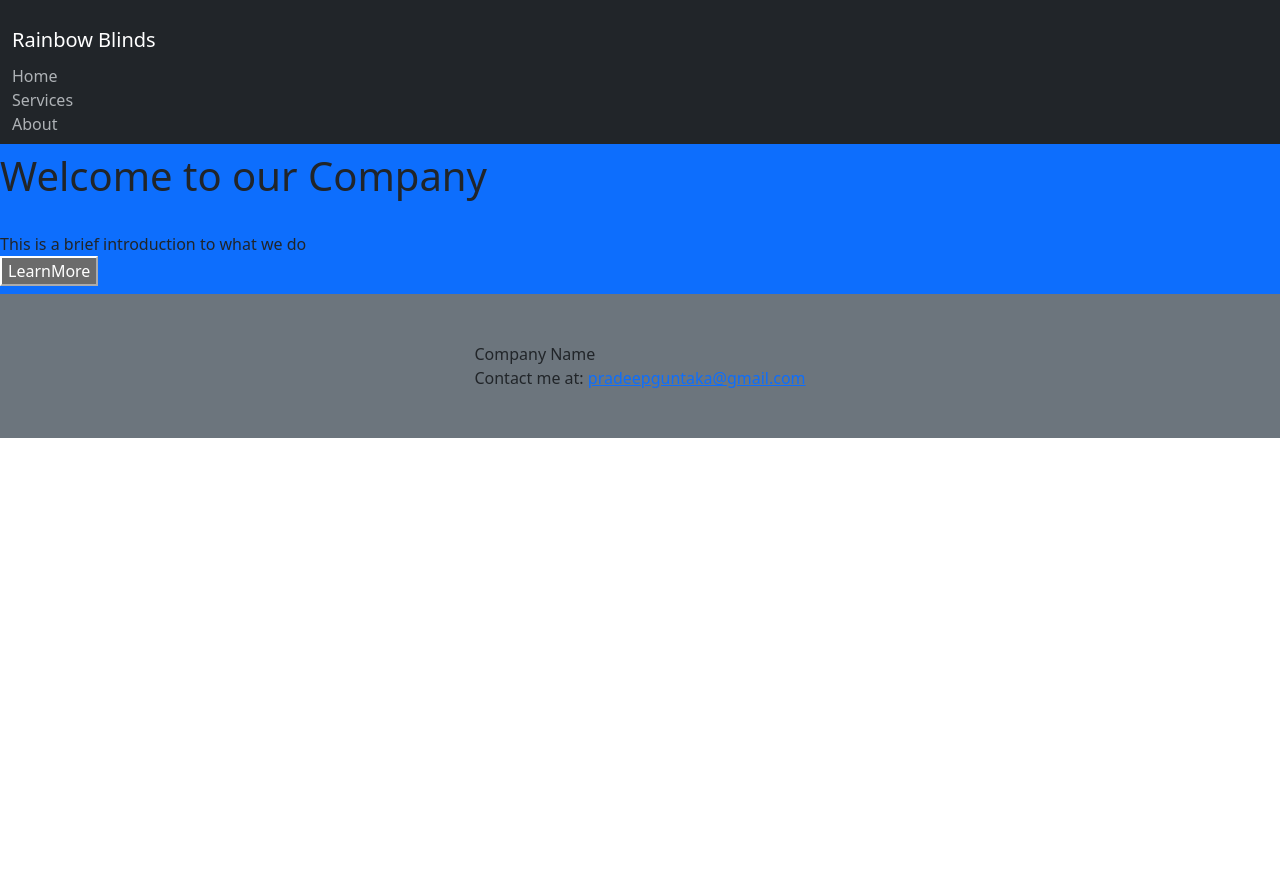
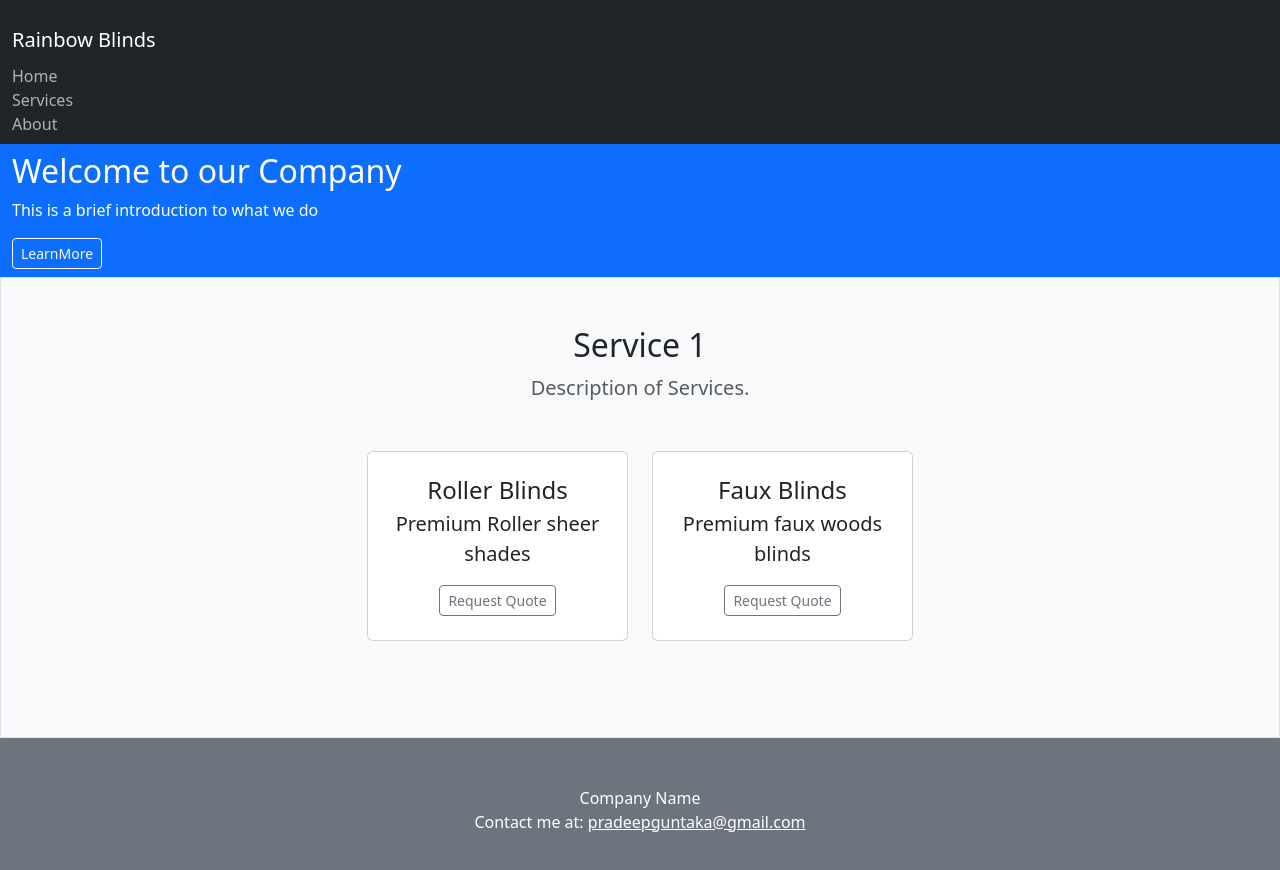
Before and after one commit to pradeepguntaka/phase1-company-landing, a plain HTML site: page index.html in a window 1280 px wide. Before the commit the page ends 800 px from the top, so only its background shows below. Drawn offline with nearby package versions, Linux system fonts and the light colour scheme.

Commit message:
added changes

```diff
--- a/index.html
+++ b/index.html
@@ -30,20 +30,55 @@
         </nav>
     </header>
     <main>
-        <nav class="container-fluid navbar bg-primary" data-bs-theme="dark">
-            <div>
-                <h1>Welcome to our Company</h1><br>
-                <span>This is a brief introduction to what we do</span><br>
-                <button>LearnMore</button>
+        <!-- hero section-->
+        <nav class="navbar bg-primary" data-bs-theme="dark">
+            <div class="container-fluid">
+
+                <ul class="nav flex-column text-white" >
+                    <li><h2>Welcome to our Company</h2></li>
+                    <li>This is a brief introduction to what we do</li>
+                    <li><a href="#" class="btn btn-outline-light btn-sm mt-3">LearnMore</a></li>
+                </ul>
             </div>
         </nav>
+        <!-- Service section -->
+        <section id="servsection" class="services bg-light border p-5">
+            <div class="container-lg">
+                <div class="text-center">
+                    <h2>Service 1</h2>
+                    <p class="lead text-muted">Description of Services.</p>
+                </div>
 
+                <!-- cards -->
+                <div
+                    class="row my-5 justify-content-center align-content-center align-item-center align-content-center">
+                    <div class="col-8 col-lg-4 col-xl-3">
+                        <div class="card border-1">
+                            <div class="card-body text-center py-4">
+                                <h4 class="card-title">Roller Blinds</h4>
+                                <p class="lead card-subtitle">Premium Roller sheer shades</p>
+                                <a href="#" class="btn btn-outline-secondary btn-sm mt-3">Request Quote</a>
+                            </div>
+                        </div>
+                    </div>
+                    <div class="col-8 col-lg-4 col-xl-3">
+                        <div class="card border-1">
+                            <div class="card-body text-center py-4">
+                                <h4 class="card-title">Faux Blinds</h4>
+                                <p class="lead card-subtitle">Premium faux woods blinds</p>
+                                <a href="#" class="btn btn-outline-secondary btn-sm mt-3">Request Quote</a>
+                            </div>
+                        </div>
+                    </div>
+                </div>
+            </div>
+        </section>
     </main>
-    <footer class="container-fluid bg-secondary p-5">
-            <div class="d-flex flex-column justify-content-center align-items-center">
-                <ul class="nav flex-column">
+    <footer class="fixed bottom container-fluid bg-secondary p-5">
+            <div class="flex-column">
+                <ul class="nav flex-column text-white justify-content-center text-center">
                     <li>Company Name</li>
-                    <li>Contact me at: <a href="mailto:pradeepguntaka@gmail.com">pradeepguntaka@gmail.com</a>
+                    <li>Contact me at: <a href="mailto:pradeepguntaka@gmail.com" class="text-white">pradeepguntaka@gmail.com</a>
                     </li>
                 </ul>
             </div>
```
